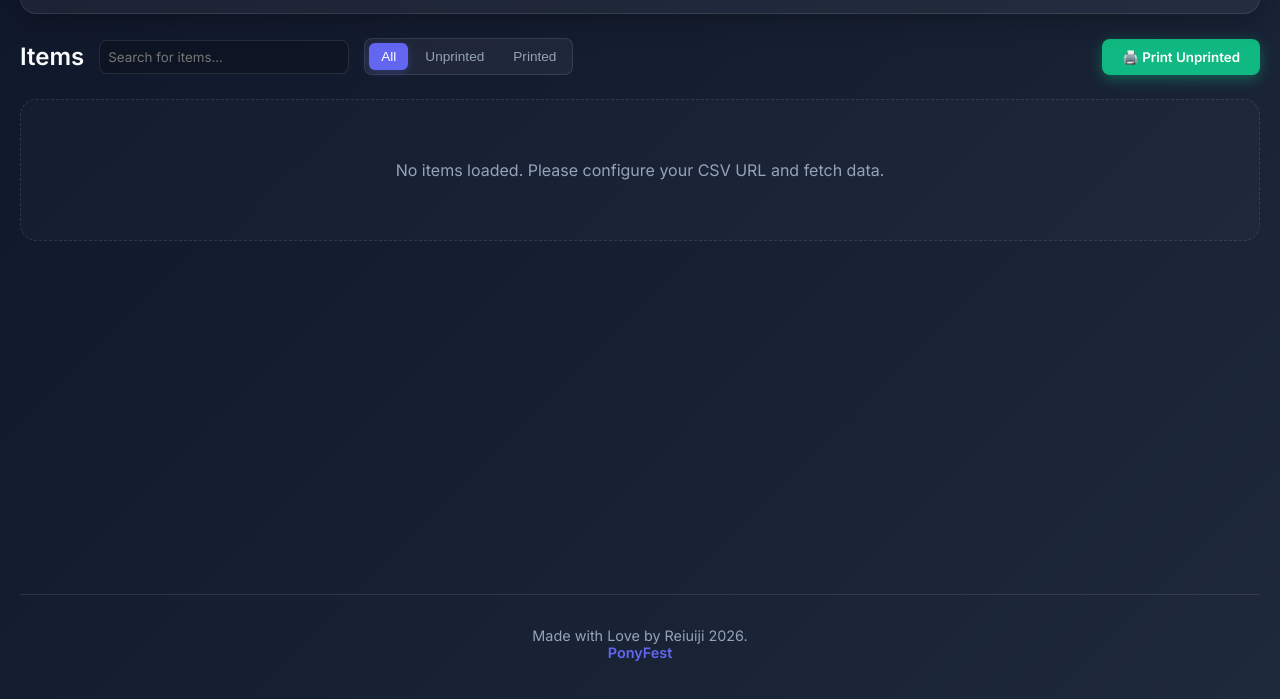
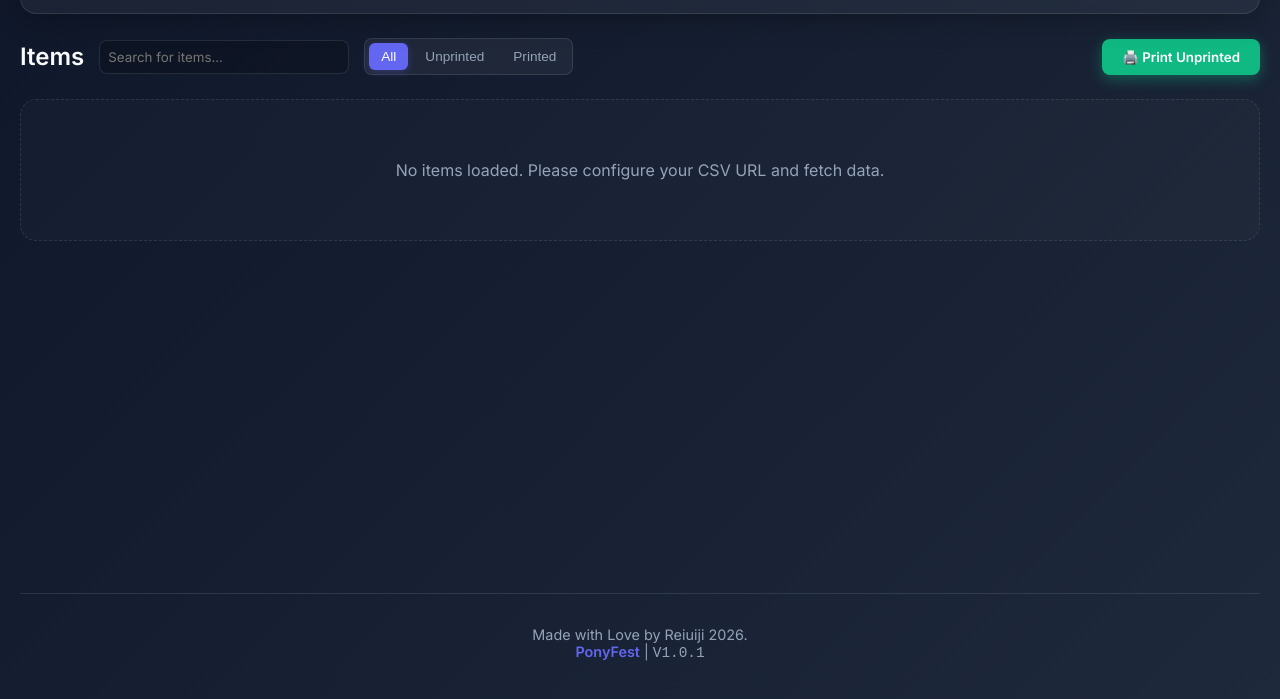
Before and after one commit to Reiuiji/charity-printer, a website built with Vite: page index.html in a window 1280 px wide. Shown: the part 87-786 px from the top of the page. Built offline with nearby package versions, Linux system fonts and the light colour scheme.

Commit message:
add version tag

```diff
--- a/index.html
+++ b/index.html
@@ -50,7 +50,7 @@
       </main>
       <footer style="text-align: center; padding: 2rem 1rem; margin-top: auto; border-top: 1px solid var(--glass-border); font-size: 0.9rem; color: var(--text-muted);">
         Made with Love by Reiuiji 2026. <br />
-        <a href="https://ponyfest.horse" target="_blank" style="color: var(--primary-color); text-decoration: none; font-weight: bold; transition: color 0.2s ease;">PonyFest</a>
+        <a href="https://ponyfest.horse" target="_blank" style="color: var(--primary-color); text-decoration: none; font-weight: bold; transition: color 0.2s ease;">PonyFest</a> | <span style="font-family: monospace;">V1.0.1</span>
       </footer>
 
       <!-- Preview Modal -->
--- a/package.json
+++ b/package.json
@@ -1,7 +1,7 @@
 {
   "name": "web_receipt_printer",
   "private": true,
-  "version": "0.0.0",
+  "version": "1.0.1",
   "type": "module",
   "scripts": {
     "dev": "vite",
```
